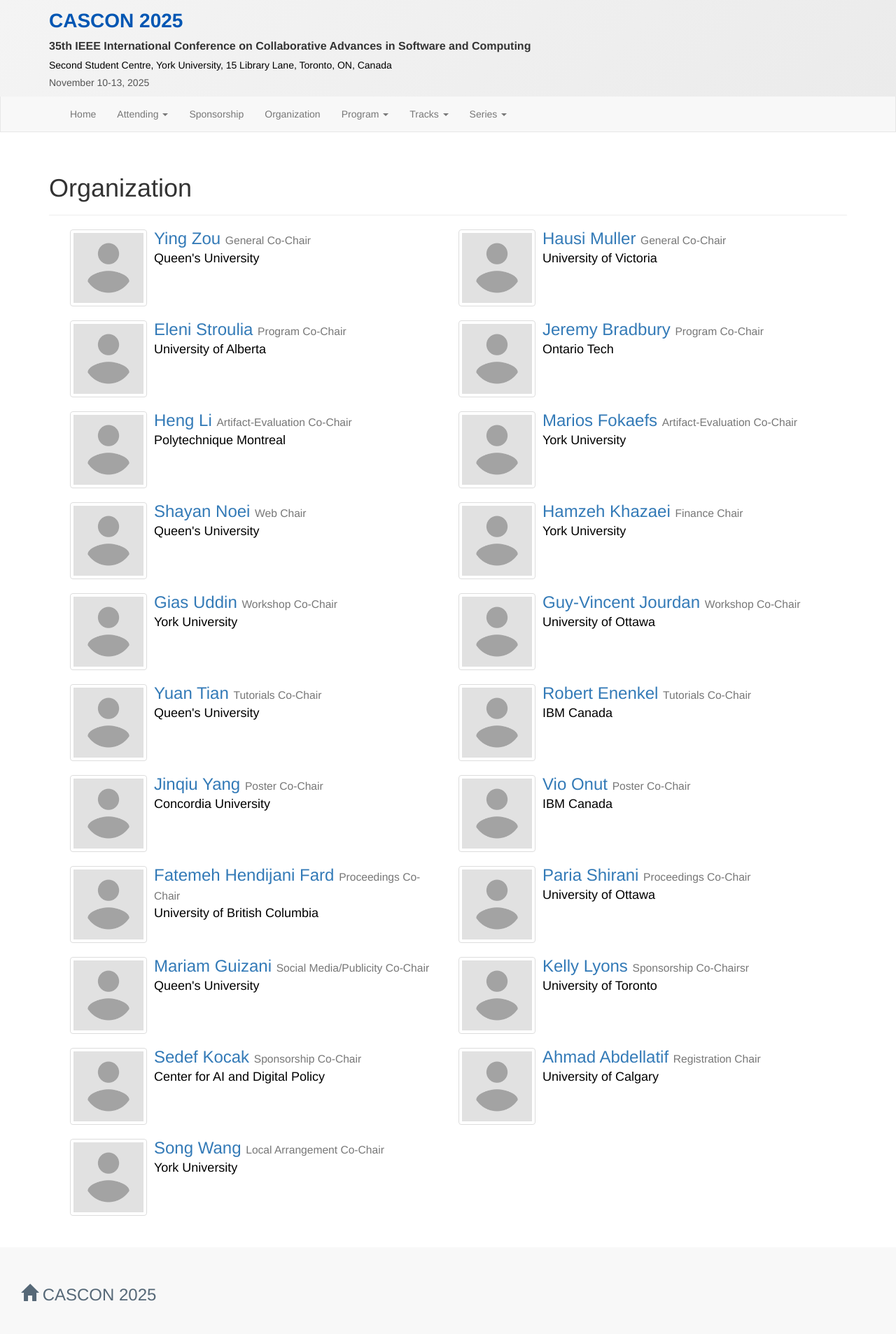
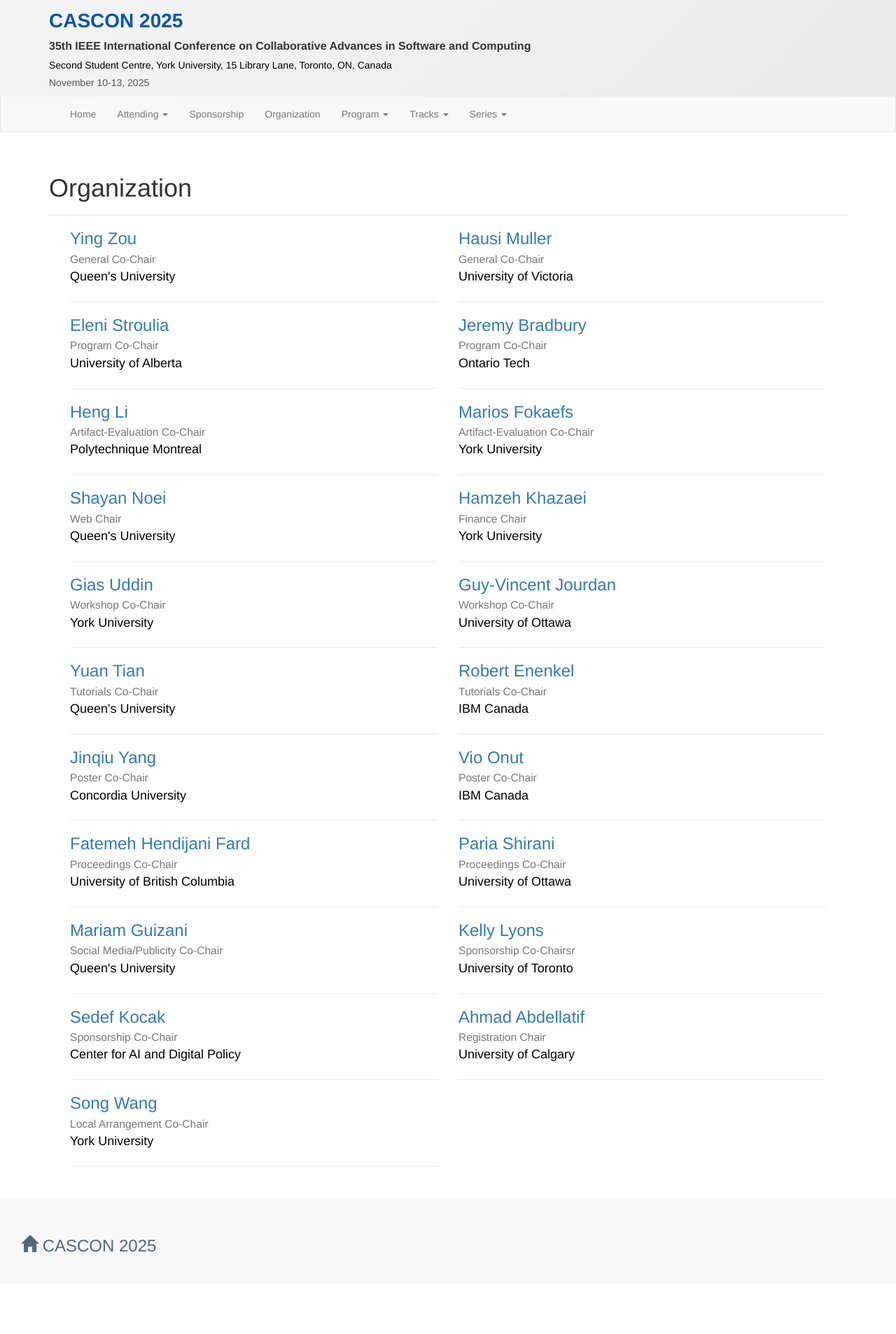
Before and after one commit to ICCSSE/CASCON2025, a Jekyll site: the page built from organization.html, in a window 1280 px wide. Shown: the whole page at 70% size. Built offline with Jekyll 4.4.1, drawn with Linux system fonts in a browser that asks for light colours; after the commit the page ends 1836 px from its top, so only the background shows below that.

Commit message:
modify organization

```diff
--- a/organization.html
+++ b/organization.html
@@ -20,296 +20,315 @@
   <div class="col-sm-6">
     <a class="navigate">
       <div class="media">
-        <span class="pull-left">
+        <!-- <span class="pull-left">
           <img alt="General Co-Chair" src="placeholder.png" class="outputimage media-object thumbnail portrait-small">
-        </span>
+        </span> -->
         <div class="media-body">
-          <h3 class="media-heading">Ying Zou <small>General Co-Chair</small></h3>
+          <h3 class="media-heading">Ying Zou<br><small>General Co-Chair</small></h3>
           <h4 class="media-heading"><span class="text-black">Queen's University</span></h4>
         </div>
       </div>
     </a>
+    <hr>
   </div>
 
   <div class="col-sm-6">
     <a class="navigate">
       <div class="media">
-        <span class="pull-left">
+        <!-- <span class="pull-left">
           <img alt="General Co-Chair" src="placeholder.png" class="outputimage media-object thumbnail portrait-small">
-        </span>
+        </span> -->
         <div class="media-body">
-          <h3 class="media-heading">Hausi Muller <small>General Co-Chair</small></h3>
+          <h3 class="media-heading">Hausi Muller<br><small>General Co-Chair</small></h3>
           <h4 class="media-heading"><span class="text-black">University of Victoria</span></h4>
         </div>
       </div>
     </a>
+    <hr>
   </div>
 
   <div class="col-sm-6">
     <a class="navigate">
       <div class="media">
-        <span class="pull-left">
+        <!-- <span class="pull-left">
           <img alt="Program Co-Chair" src="placeholder.png" class="outputimage media-object thumbnail portrait-small">
-        </span>
+        </span> -->
         <div class="media-body">
-          <h3 class="media-heading">Eleni Stroulia <small>Program Co-Chair</small></h3>
+          <h3 class="media-heading">Eleni Stroulia<br><small>Program Co-Chair</small></h3>
           <h4 class="media-heading"><span class="text-black">University of Alberta</span></h4>
         </div>
       </div>
     </a>
+    <hr>
   </div>
 
   <div class="col-sm-6">
     <a class="navigate">
       <div class="media">
-        <span class="pull-left">
+        <!-- <span class="pull-left">
           <img alt="Program Co-Chair" src="placeholder.png" class="outputimage media-object thumbnail portrait-small">
-        </span>
+        </span> -->
         <div class="media-body">
-          <h3 class="media-heading">Jeremy Bradbury <small>Program Co-Chair</small></h3>
+          <h3 class="media-heading">Jeremy Bradbury<br><small>Program Co-Chair</small></h3>
           <h4 class="media-heading"><span class="text-black">Ontario Tech</span></h4>
         </div>
       </div>
     </a>
+    <hr>
   </div>
 
   <div class="col-sm-6">
     <a class="navigate">
       <div class="media">
-        <span class="pull-left">
+        <!-- <span class="pull-left">
           <img alt="Artifact-Evaluation Co-Chair" src="placeholder.png" class="outputimage media-object thumbnail portrait-small">
-        </span>
+        </span> -->
         <div class="media-body">
-          <h3 class="media-heading">Heng Li <small>Artifact-Evaluation Co-Chair</small></h3>
+          <h3 class="media-heading">Heng Li<br><small>Artifact-Evaluation Co-Chair</small></h3>
           <h4 class="media-heading"><span class="text-black">Polytechnique Montreal</span></h4>
         </div>
       </div>
     </a>
+    <hr>
   </div>
 
   <div class="col-sm-6">
     <a class="navigate">
       <div class="media">
-        <span class="pull-left">
+        <!-- <span class="pull-left">
           <img alt="Artifact-Evaluation Co-Chair" src="placeholder.png" class="outputimage media-object thumbnail portrait-small">
-        </span>
+        </span> -->
         <div class="media-body">
-          <h3 class="media-heading">Marios Fokaefs <small>Artifact-Evaluation Co-Chair</small></h3>
+          <h3 class="media-heading">Marios Fokaefs<br><small>Artifact-Evaluation Co-Chair</small></h3>
           <h4 class="media-heading"><span class="text-black">York University</span></h4>
         </div>
       </div>
     </a>
+    <hr>
   </div>
 
   <div class="col-sm-6">
     <a class="navigate">
       <div class="media">
-        <span class="pull-left">
+        <!-- <span class="pull-left">
           <img alt="Web Chair" src="placeholder.png" class="outputimage media-object thumbnail portrait-small">
-        </span>
+        </span> -->
         <div class="media-body">
-          <h3 class="media-heading">Shayan Noei <small>Web Chair</small></h3>
+          <h3 class="media-heading">Shayan Noei<br><small>Web Chair</small></h3>
           <h4 class="media-heading"><span class="text-black">Queen's University</span></h4>
         </div>
       </div>
     </a>
+    <hr>
   </div>
 
   <div class="col-sm-6">
     <a class="navigate">
       <div class="media">
-        <span class="pull-left">
+        <!-- <span class="pull-left">
           <img alt="Finance Chair" src="placeholder.png" class="outputimage media-object thumbnail portrait-small">
-        </span>
+        </span> -->
         <div class="media-body">
-          <h3 class="media-heading">Hamzeh Khazaei <small>Finance Chair</small></h3>
+          <h3 class="media-heading">Hamzeh Khazaei<br><small>Finance Chair</small></h3>
           <h4 class="media-heading"><span class="text-black">York University</span></h4>
         </div>
       </div>
     </a>
+    <hr>
   </div>
 
   <div class="col-sm-6">
     <a class="navigate">
       <div class="media">
-        <span class="pull-left">
+        <!-- <span class="pull-left">
           <img alt="Workshop Co-Chair" src="placeholder.png" class="outputimage media-object thumbnail portrait-small">
-        </span>
+        </span> -->
         <div class="media-body">
-          <h3 class="media-heading">Gias Uddin <small>Workshop Co-Chair</small></h3>
+          <h3 class="media-heading">Gias Uddin<br><small>Workshop Co-Chair</small></h3>
           <h4 class="media-heading"><span class="text-black">York University</span></h4>
         </div>
       </div>
     </a>
+    <hr>
   </div>
 
   <div class="col-sm-6">
     <a class="navigate">
       <div class="media">
-        <span class="pull-left">
-          <img alt="Workshop Co-Chair" src="placeholder.png" class="outputimage media-object thumbnail portrait-small">
-        </span>
+
         <div class="media-body">
-          <h3 class="media-heading">Guy-Vincent Jourdan <small>Workshop Co-Chair</small></h3>
+          <h3 class="media-heading">Guy-Vincent Jourdan<br><small>Workshop Co-Chair</small></h3>
           <h4 class="media-heading"><span class="text-black">University of Ottawa</span></h4>
         </div>
       </div>
     </a>
+    <hr>
   </div>
 
   <div class="col-sm-6">
     <a class="navigate">
       <div class="media">
-        <span class="pull-left">
+        <!-- <span class="pull-left">
           <img alt="Tutorials Co-Chair" src="placeholder.png" class="outputimage media-object thumbnail portrait-small">
-        </span>
+        </span> -->
         <div class="media-body">
-          <h3 class="media-heading">Yuan Tian <small>Tutorials Co-Chair</small></h3>
+          <h3 class="media-heading">Yuan Tian<br><small>Tutorials Co-Chair</small></h3>
           <h4 class="media-heading"><span class="text-black">Queen's University</span></h4>
         </div>
       </div>
     </a>
+    <hr>
   </div>
 
   <div class="col-sm-6">
     <a class="navigate">
       <div class="media">
-        <span class="pull-left">
+        <!-- <span class="pull-left">
           <img alt="Tutorials Co-Chair" src="placeholder.png" class="outputimage media-object thumbnail portrait-small">
-        </span>
+        </span> -->
         <div class="media-body">
-          <h3 class="media-heading">Robert Enenkel <small>Tutorials Co-Chair</small></h3>
+          <h3 class="media-heading">Robert Enenkel<br><small>Tutorials Co-Chair</small></h3>
           <h4 class="media-heading"><span class="text-black">IBM Canada</span></h4>
         </div>
       </div>
     </a>
+    <hr>
   </div>
 
   <div class="col-sm-6">
     <a class="navigate">
       <div class="media">
-        <span class="pull-left">
+        <!-- <span class="pull-left">
           <img alt="Poster Co-Chair" src="placeholder.png" class="outputimage media-object thumbnail portrait-small">
-        </span>
+        </span> -->
         <div class="media-body">
-          <h3 class="media-heading">Jinqiu Yang <small>Poster Co-Chair</small></h3>
+          <h3 class="media-heading">Jinqiu Yang<br><small>Poster Co-Chair</small></h3>
           <h4 class="media-heading"><span class="text-black">Concordia University</span></h4>
         </div>
       </div>
     </a>
+    <hr>
   </div>
 
   <div class="col-sm-6">
     <a class="navigate">
       <div class="media">
-        <span class="pull-left">
+        <!-- <span class="pull-left">
           <img alt="Poster Co-Chair" src="placeholder.png" class="outputimage media-object thumbnail portrait-small">
-        </span>
+        </span> -->
         <div class="media-body">
-          <h3 class="media-heading">Vio Onut <small>Poster Co-Chair</small></h3>
+          <h3 class="media-heading">Vio Onut<br><small>Poster Co-Chair</small></h3>
           <h4 class="media-heading"><span class="text-black">IBM Canada</span></h4>
         </div>
       </div>
     </a>
+    <hr>
   </div>
 
   <div class="col-sm-6">
     <a class="navigate">
       <div class="media">
-        <span class="pull-left">
+        <!-- <span class="pull-left">
           <img alt="Proceedings Co-Chair" src="placeholder.png" class="outputimage media-object thumbnail portrait-small">
-        </span>
+        </span> -->
         <div class="media-body">
-          <h3 class="media-heading">Fatemeh Hendijani Fard <small>Proceedings Co-Chair</small></h3>
+          <h3 class="media-heading">Fatemeh Hendijani Fard<br><small>Proceedings Co-Chair</small></h3>
           <h4 class="media-heading"><span class="text-black">University of British Columbia</span></h4>
         </div>
       </div>
     </a>
+    <hr>
   </div>
 
   <div class="col-sm-6">
     <a class="navigate">
       <div class="media">
-        <span class="pull-left">
+        <!-- <span class="pull-left">
           <img alt="Proceedings Co-Chair" src="placeholder.png" class="outputimage media-object thumbnail portrait-small">
-        </span>
+        </span> -->
         <div class="media-body">
-          <h3 class="media-heading">Paria Shirani <small>Proceedings Co-Chair</small></h3>
+          <h3 class="media-heading">Paria Shirani<br><small>Proceedings Co-Chair</small></h3>
           <h4 class="media-heading"><span class="text-black">University of Ottawa</span></h4>
         </div>
       </div>
     </a>
+    <hr>
   </div>
 
   <div class="col-sm-6">
     <a class="navigate">
       <div class="media">
-        <span class="pull-left">
+        <!-- <span class="pull-left">
           <img alt="Social Media/Publicity Co-Chair" src="placeholder.png" class="outputimage media-object thumbnail portrait-small">
-        </span>
+        </span> -->
         <div class="media-body">
-          <h3 class="media-heading">Mariam Guizani <small>Social Media/Publicity Co-Chair</small></h3>
+          <h3 class="media-heading">Mariam Guizani<br><small>Social Media/Publicity Co-Chair</small></h3>
           <h4 class="media-heading"><span class="text-black">Queen's University</span></h4>
         </div>
       </div>
     </a>
+    <hr>
   </div>
 
   <div class="col-sm-6">
     <a class="navigate">
       <div class="media">
-        <span class="pull-left">
+        <!-- <span class="pull-left">
           <img alt="Sponsorship Co-Chairs" src="placeholder.png" class="outputimage media-object thumbnail portrait-small">
-        </span>
+        </span> -->
         <div class="media-body">
-          <h3 class="media-heading">Kelly Lyons <small>Sponsorship Co-Chairsr</small></h3>
+          <h3 class="media-heading">Kelly Lyons<br><small>Sponsorship Co-Chairsr</small></h3>
           <h4 class="media-heading"><span class="text-black">University of Toronto</span></h4>
         </div>
       </div>
     </a>
+    <hr>
   </div>
 
   <div class="col-sm-6">
     <a class="navigate">
       <div class="media">
-        <span class="pull-left">
+        <!-- <span class="pull-left">
           <img alt="Sponsorship Co-Chair" src="placeholder.png" class="outputimage media-object thumbnail portrait-small">
-        </span>
+        </span> -->
         <div class="media-body">
-          <h3 class="media-heading">Sedef Kocak <small>Sponsorship Co-Chair</small></h3>
+          <h3 class="media-heading">Sedef Kocak<br><small>Sponsorship Co-Chair</small></h3>
           <h4 class="media-heading"><span class="text-black">Center for AI and Digital Policy</span></h4>
         </div>
       </div>
     </a>
+    <hr>
   </div>
 
   <div class="col-sm-6">
     <a class="navigate">
       <div class="media">
-        <span class="pull-left">
+        <!-- <span class="pull-left">
           <img alt="Registration Chair" src="placeholder.png" class="outputimage media-object thumbnail portrait-small">
-        </span>
+        </span> -->
         <div class="media-body">
-          <h3 class="media-heading">Ahmad Abdellatif <small>Registration Chair</small></h3>
+          <h3 class="media-heading">Ahmad Abdellatif<br><small>Registration Chair</small></h3>
           <h4 class="media-heading"><span class="text-black">University of Calgary</span></h4>
         </div>
       </div>
     </a>
+    <hr>
   </div>
 
 
   <div class="col-sm-6">
     <a class="navigate">
       <div class="media">
-        <span class="pull-left">
+        <!-- <span class="pull-left">
           <img alt="Local Arrangement Co-Chair" src="placeholder.png" class="outputimage media-object thumbnail portrait-small">
-        </span>
+        </span> -->
         <div class="media-body">
-          <h3 class="media-heading">Song Wang <small>Local Arrangement Co-Chair</small></h3>
+          <h3 class="media-heading">Song Wang<br><small>Local Arrangement Co-Chair</small></h3>
           <h4 class="media-heading"><span class="text-black">York University</span></h4>
         </div>
       </div>
     </a>
+    <hr>
   </div>
 
 
```
Also changed, not shown: 3 other files.
